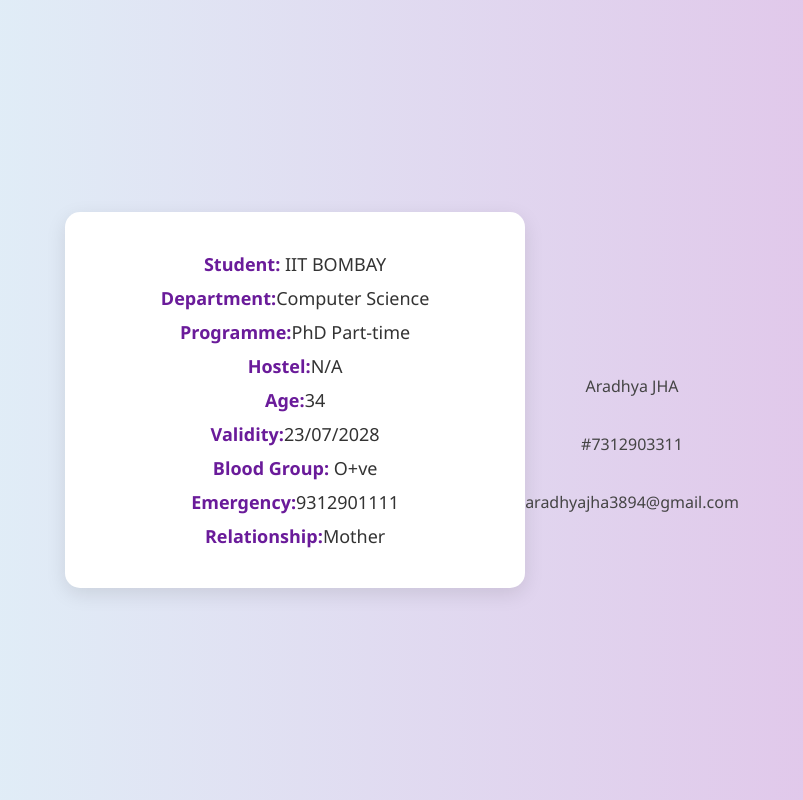
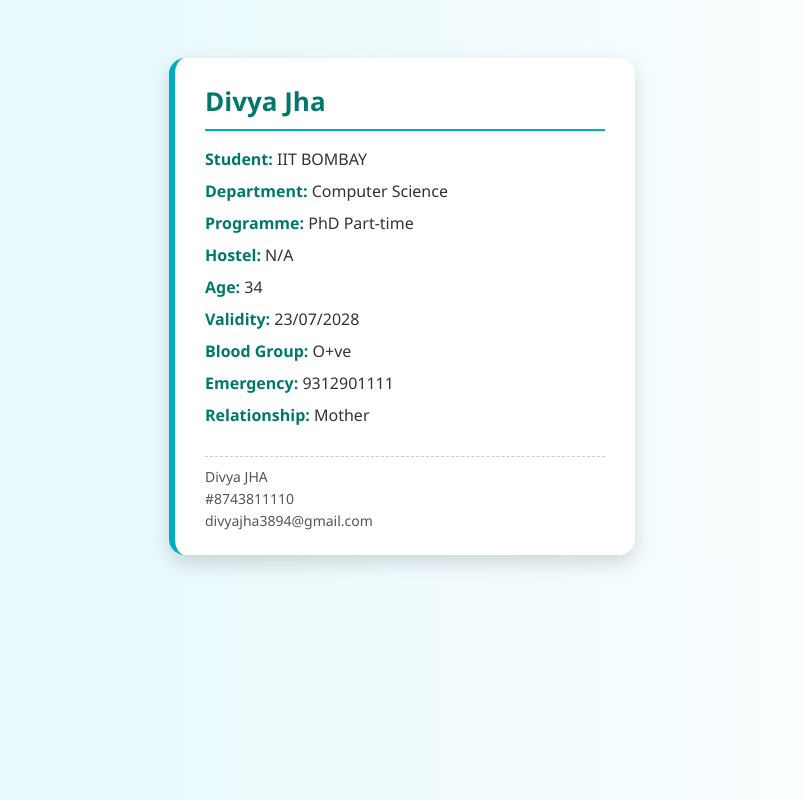
Before and after one commit to Divya-Jha/my-profile, a plain HTML site: page index.html in a window 1280 px wide. Shown: the whole page, without its empty margins (238-1041 px from the left). Drawn offline with Linux system fonts and the light colour scheme.

Commit message:
Update index.html

```diff
--- a/index.html
+++ b/index.html
@@ -1,74 +1,80 @@
 <!DOCTYPE html>
 <html lang="en">
 <head>
-  <meta charset="UTF-8" />
-  <meta name="viewport" content="width=device-width, initial-scale=1.0" />
-  <title>Divya Jha - Personal Info</title>
+  <meta charset="UTF-8">
+  <title>Student Info Card</title>
   <style>
     body {
-      margin: 0;
-      padding: 0;
       font-family: 'Segoe UI', sans-serif;
-      background: linear-gradient(to right, #e0f7fa, #e1bee7);
+      background: linear-gradient(to right, #e0f7fa, #fff);
       display: flex;
       justify-content: center;
-      align-items: center;
-      height: 100vh;
+      padding-top: 50px;
     }
 
     .card {
-      background-color: white;
-      padding: 30px;
-      border-radius: 15px;
-      box-shadow: 0 6px 20px rgba(0, 0, 0, 0.1);
-      max-width: 400px;
-      width: 90%;
-      text-align: center;
+      background-color: #ffffff;
+      padding: 25px 30px;
+      border-radius: 16px;
+      box-shadow: 0 8px 20px rgba(0, 0, 0, 0.15);
+      width: 400px;
+      color: #333;
+      border-left: 6px solid #00acc1;
+      position: relative;
     }
 
-    .card h1 {
-      margin: 0 0 10px;
-      color: #4a148c;
-    }
-
-    .card p {
-      margin: 10px 0;
-      font-size: 18px;
-      color: #333;
+    h1 {
+      margin-top: 0;
+      font-size: 26px;
+      color: #00796b;
+      border-bottom: 2px solid #00acc1;
+      padding-bottom: 10px;
     }
 
     .label {
       font-weight: bold;
-      color: #6a1b9a;
+      color: #00796b;
+    }
+
+    p {
+      margin: 10px 0;
+      font-size: 16px;
     }
 
     .signature {
-      margin-top: 60px;
-      text-align: center;
-      font-size: 16px;
-      color: #444;
-      line-height: 1.8;
-      white-space: pre-line;
+      margin-top: 30px;
+      text-align: left;
+      font-size: 14px;
+      color: #555;
+      border-top: 1px dashed #ccc;
+      padding-top: 10px;
+      line-height: 1.4;
     }
 
+    .signature span {
+      display: block;
+      margin-top: 2px;
+    }
   </style>
 </head>
 <body>
   <div class="card">
+    <h1>Divya Jha</h1>
     <p><span class="label">Student:</span> IIT BOMBAY</p>
-    <p><span class="label">Department:</span>Computer Science</p>
-    <p><span class="label">Programme:</span>PhD Part-time</p>
-    <p><span class="label">Hostel:</span>N/A</p>
-    <p><span class="label">Age:</span>34</p>
-    <p><span class="label">Validity:</span>23/07/2028</p>
+    <p><span class="label">Department:</span> Computer Science</p>
+    <p><span class="label">Programme:</span> PhD Part-time</p>
+    <p><span class="label">Hostel:</span> N/A</p>
+    <p><span class="label">Age:</span> 34</p>
+    <p><span class="label">Validity:</span> 23/07/2028</p>
     <p><span class="label">Blood Group:</span> O+ve</p>
-    <p><span class="label">Emergency:</span>9312901111</p>
-    <p><span class="label">Relationship:</span>Mother</p>
-  </div>
-  <div class="signature">
-    Aradhya JHA<br>
-    #7312903311<br>
-    aradhyajha3894@gmail.com
+    <p><span class="label">Emergency:</span> 9312901111</p>
+    <p><span class="label">Relationship:</span> Mother</p>
+
+    <div class="signature">
+      Divya JHA
+      <span>#8743811110</span>
+      <span>divyajha3894@gmail.com</span>
+    </div>
   </div>
 </body>
 </html>
```
